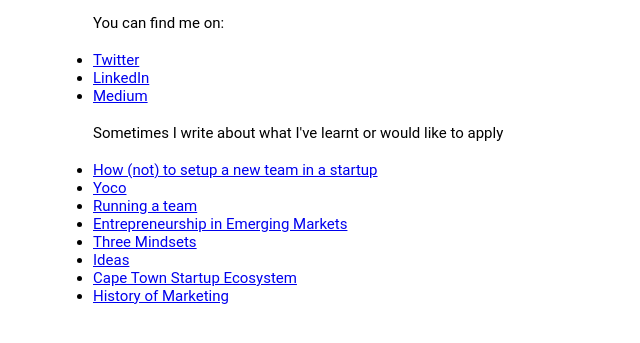
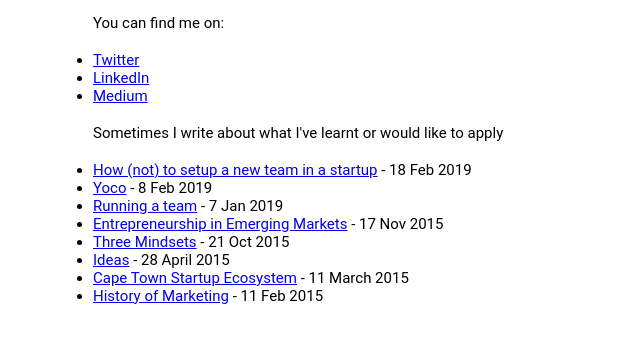
Before and after one commit to simonblampied/website, a plain HTML site: page index.html in a window 1280 px wide. Shown: the part 133-476 px from the top of the page, without its empty margins (299-939 px from the left). Drawn offline with Linux system fonts and the light colour scheme.

Commit message:
Update index.html

```diff
--- a/index.html
+++ b/index.html
@@ -36,14 +36,14 @@
   </ul>
   <p>Sometimes I write about what I've learnt or would like to apply</p>
   <ul>
-  <li><a href="https://www.simonblampied.com/how-to-setup-a-new-team-in-a-startup">How (not) to setup a new team in a startup</a></li>
-  <li><a href="https://www.simonblampied.com/yoco">Yoco</a></li>
-  <li><a href="https://www.simonblampied.com/running-a-team">Running a team</a></li>
-  <li><a href="https://www.simonblampied.com/emerging-markets">Entrepreneurship in Emerging Markets</a></li>
-  <li><a href="https://www.simonblampied.com/three-mindsets">Three Mindsets</a></li>
-  <li><a href="https://www.simonblampied.com/ideas">Ideas</a></li>
-  <li><a href="https://www.simonblampied.com/capetown">Cape Town Startup Ecosystem</a></li>
-  <li><a href="https://www.simonblampied.com/history-of-marketing">History of Marketing</a></li>
+  <li><a href="https://www.simonblampied.com/how-to-setup-a-new-team-in-a-startup">How (not) to setup a new team in a startup</a> - 18 Feb 2019</li>
+  <li><a href="https://www.simonblampied.com/yoco">Yoco</a> - 8 Feb 2019</li>
+  <li><a href="https://www.simonblampied.com/running-a-team">Running a team</a> - 7 Jan 2019</li>
+  <li><a href="https://www.simonblampied.com/emerging-markets">Entrepreneurship in Emerging Markets</a> - 17 Nov 2015</li>
+  <li><a href="https://www.simonblampied.com/three-mindsets">Three Mindsets</a> - 21 Oct 2015</li>
+  <li><a href="https://www.simonblampied.com/ideas">Ideas</a> - 28 April 2015</li>
+  <li><a href="https://www.simonblampied.com/capetown">Cape Town Startup Ecosystem</a> - 11 March 2015</li>
+  <li><a href="https://www.simonblampied.com/history-of-marketing">History of Marketing</a> - 11 Feb 2015</li>
   </ul>
     </div>
     </p>
```
